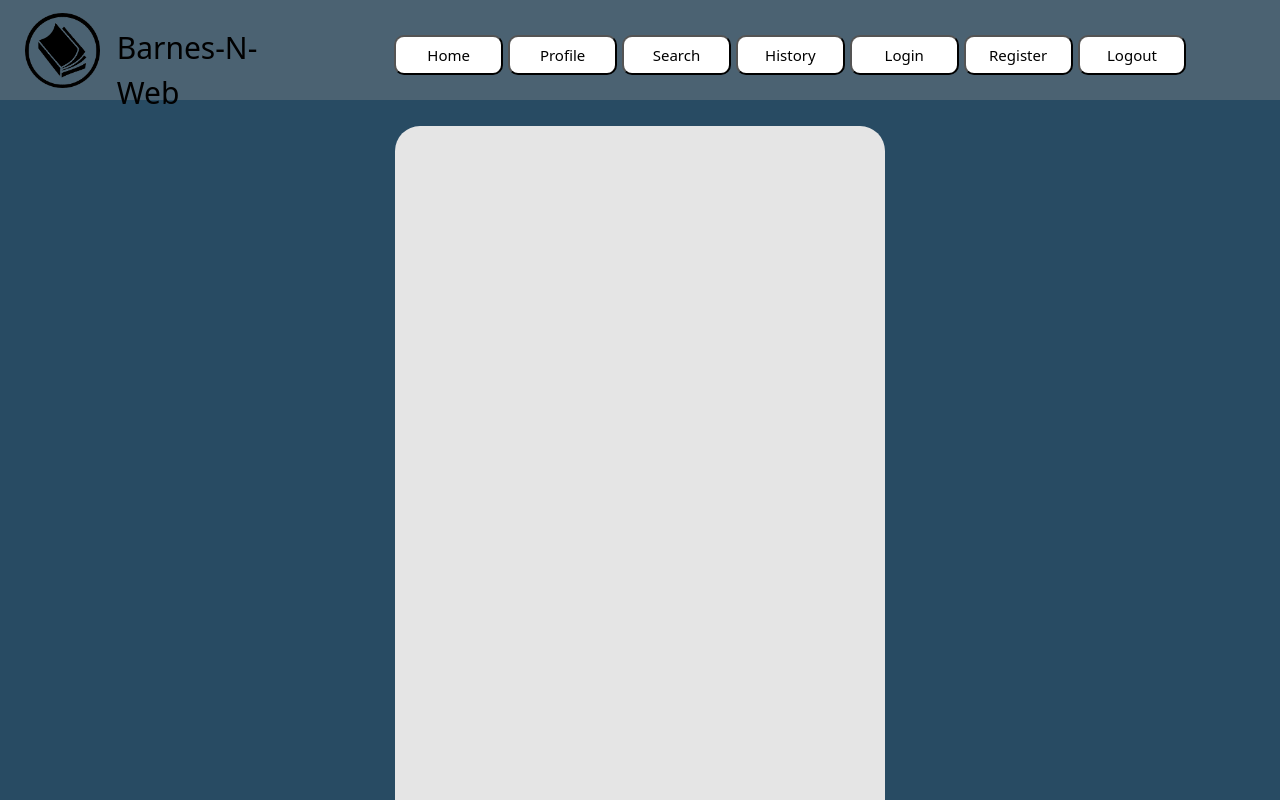
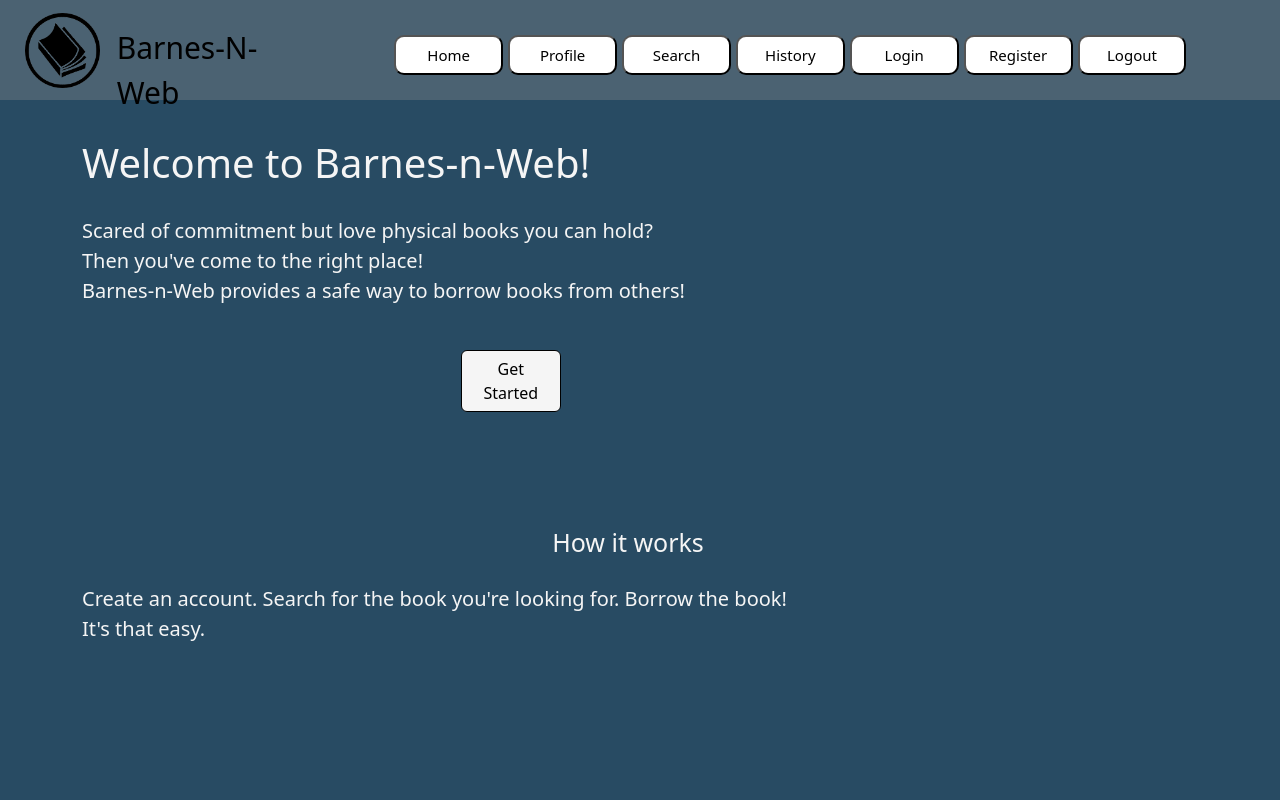
Before and after one commit to rigrergl/barnes-n-web, a Next.js app in the folder barnes-n-web/: page / in a window 1280 px wide. Shown: the top 800 px of the page. Built offline with nearby package versions, Linux system fonts and the light colour scheme.

Commit message:
Index page styling started

```diff
--- a/barnes-n-web/pages/_app.tsx
+++ b/barnes-n-web/pages/_app.tsx
@@ -7,6 +7,7 @@ import "./css/login.css";
 import "./css/loanbooksubmission.css";
 import "./css/profile.css";
 import "./css/checkout.css";
+import "./css/indexStyle.css";
 
 function MyApp({ Component, pageProps }: AppProps) {
   return <Component {...pageProps} />;
--- /dev/null
+++ b/barnes-n-web/pages/css/indexStyle.css
@@ -0,0 +1,32 @@
+.homepageTitle {
+  text-align: left;
+  font-size: 40px;
+  margin-top: 3%;
+  color:whitesmoke;
+}
+
+.homepageBodyTitle {
+  text-align: center;
+  font-size: 25px;
+  margin-top: 10%;
+  color:whitesmoke;
+}
+
+.homepageBody {
+  text-align: left;
+  font-size: 20px;
+  margin-top: 2%;
+  color:whitesmoke;
+}
+
+.submissionButton{
+  text-align: center;
+  font-size: 15;
+  width: 9%;
+  background: whitesmoke;
+  border-radius: '30px';
+  border-color: black;
+  margin-top: 4%;
+  color:black
+
+}
--- a/barnes-n-web/pages/index.tsx
+++ b/barnes-n-web/pages/index.tsx
@@ -6,6 +6,8 @@ import TempPages from "./components/TempPages";
 import Header from "./components/Header";
 import Row from "react-bootstrap/Row";
 import Col from "react-bootstrap/Col";
+import Login from "./Login";
+import { Button } from "react-bootstrap";
 
 const Home: NextPage = () => {
   return (
@@ -13,7 +15,44 @@ const Home: NextPage = () => {
       {/* Header Component */}
       <Header />
 
-      <Container fluid="sm" className="registrationBox2">
+      <Container fluid="sm" className="">
+        <Row >
+          <Col className='homepageTitle'>
+            Welcome to Barnes-n-Web!
+          </Col>
+        </Row>
+
+        <Row >
+          <Col className='homepageBody'>
+            Scared of commitment but love physical books you can hold?  <br />
+            Then you've come to the right place!  <br />
+            Barnes-n-Web provides a safe way to borrow books from others!  <br />
+          </Col>
+        </Row>
+
+        {/* move the button to the right. */}
+        <Row>
+          <Button
+            className='submissionButton'
+            name='getStarted'
+            onClick={Login}
+            variant="primary"> Get Started </Button>
+        </Row>
+
+        <Row >
+          <Col className='homepageBodyTitle'>
+            How it works
+          </Col>
+        </Row>
+
+        {/* this will be better lmao */}
+        <Row >
+          <Col className='homepageBody'>
+          Create an account.              Search for the book you're looking for.            Borrow the book! <br />
+
+            It's that easy.
+          </Col>
+        </Row>
 
 
       </Container>
```
Also changed, not shown: barnes-n-web/pages/index.css (line endings or trailing spaces).
